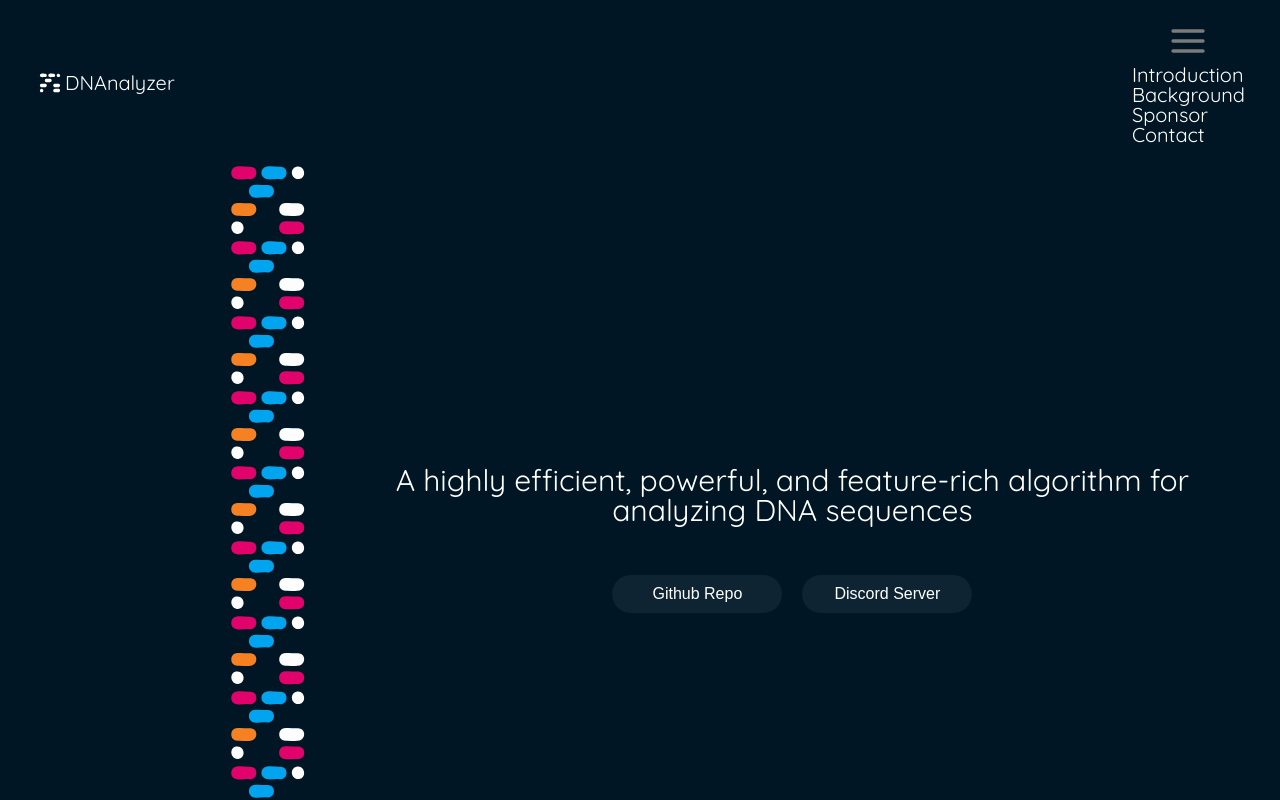
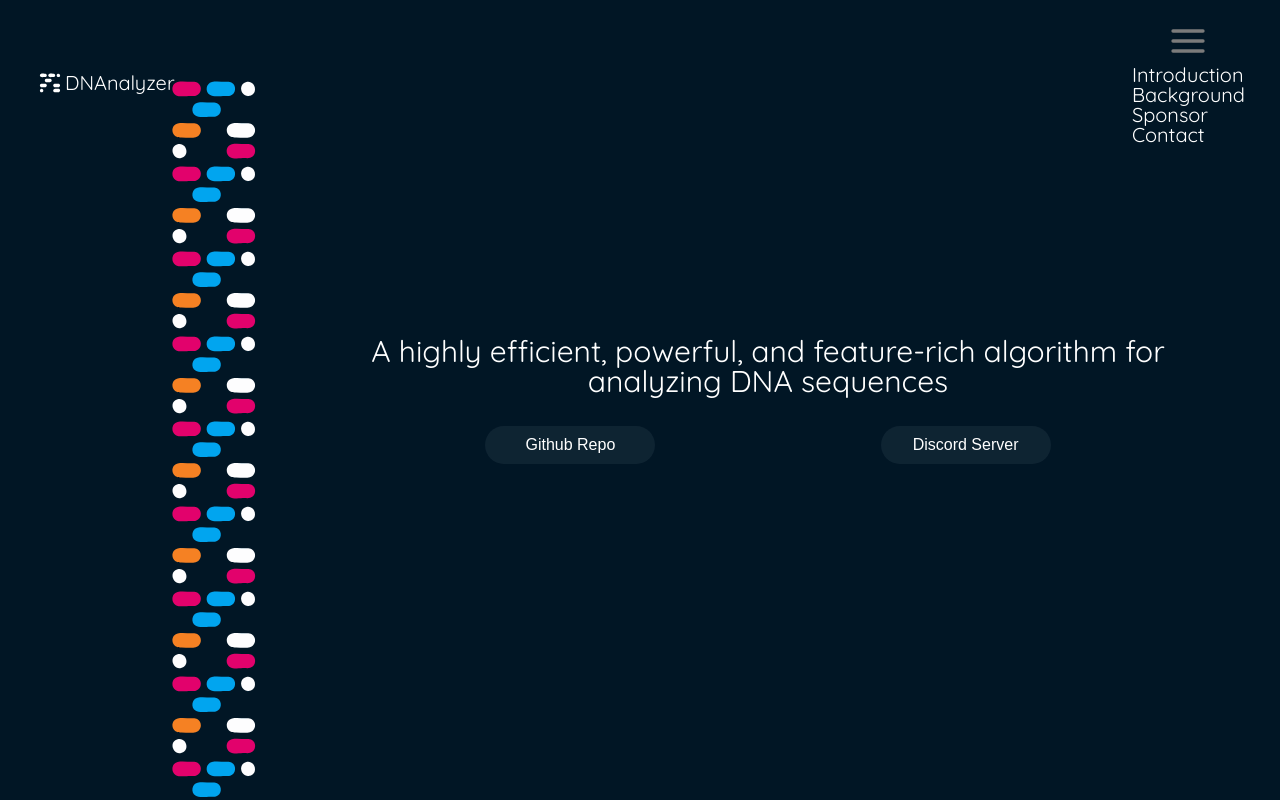
Before and after one commit to VerisimilitudeX/DNAnalyzer, a React (Create React App) app in the folder web/new/: page / in a window 1280 px wide. Shown: the top 800 px of the page. Built offline with nearby package versions, Linux system fonts and the light colour scheme.

Commit message:
updates to mobile and tablet VPs

```diff
--- a/web/new/src/App.js
+++ b/web/new/src/App.js
@@ -15,7 +15,7 @@ export default class App extends Component {
   render() {
     return (
     <Router>
-      <div>
+      <div className="main--div">
         <Header />
         <div className="page--content">
           <div className="logo--pattern">
--- a/web/new/src/styles/global.css
+++ b/web/new/src/styles/global.css
@@ -22,13 +22,15 @@ div.main--text {
     justify-content: center;
     align-content: center;
     margin: auto;
+    height: 100%;
 }
 
 div.button--div {
     display: flex;
     flex-direction: column;
-    justify-content: center;
-    height: 10%;
+    justify-content: space-around;
+    align-content: center;
+    height: 15%;
     margin: 1rem 1rem;
 }
 
@@ -36,7 +38,6 @@ h1.main--text {
     color: #fff;
     font-size: 1.5rem;
     font-weight: 400;
-    padding-bottom: 1rem;
 }
 
 h2 {
@@ -63,6 +64,7 @@ header {
     background: #011625;
     color: #fff;
     padding: 1rem 0;
+    height: 10%;
 }
 .header--flex {
     display: flex;
@@ -81,7 +83,7 @@ div.page--content {
     display: flex;
     justify-content: center;
     align-content: center;
-    height: 100%;
+    height: 90%;
     margin: auto;
 }
 
@@ -94,7 +96,7 @@ div.logo--pattern {
 
 }
 
-div {
+div.main--div {
     height: 100%;
     margin: auto;
 }
@@ -190,7 +192,7 @@ nav.navBar{
     font-weight: 300;
     padding: .5rem .7rem;
     border: 0;
-    margin: .5rem;
+    margin: auto;
     display: block;
     width: 170px;
     text-align: center;
@@ -228,16 +230,23 @@ input:focus, button:focus, .button:focus, textarea:focus {
     ul.menuNav li{
         display: flex;
         flex-direction: column;
-
       }
 
-
-
+    div.logo--pattern {
+        background-size: 85px;
+        width: 20%;
+        height: 100%;
+        margin-top: 0;
+      }
     .main--grid {
         display: grid;
         grid-template-columns: 1fr 1fr;
         column-gap: 1.5rem;
         grid-auto-rows: 1fr;
+    }
+
+    div.main--text {
+        width: 85%;
     }
 }
 @media screen and (min-width: 800px) {
@@ -262,3 +271,6 @@ input:focus, button:focus, .button:focus, textarea:focus {
         display: inline-block;
     }
 }
+@media screen and (min-width: 1024px) {
+
+}
```
